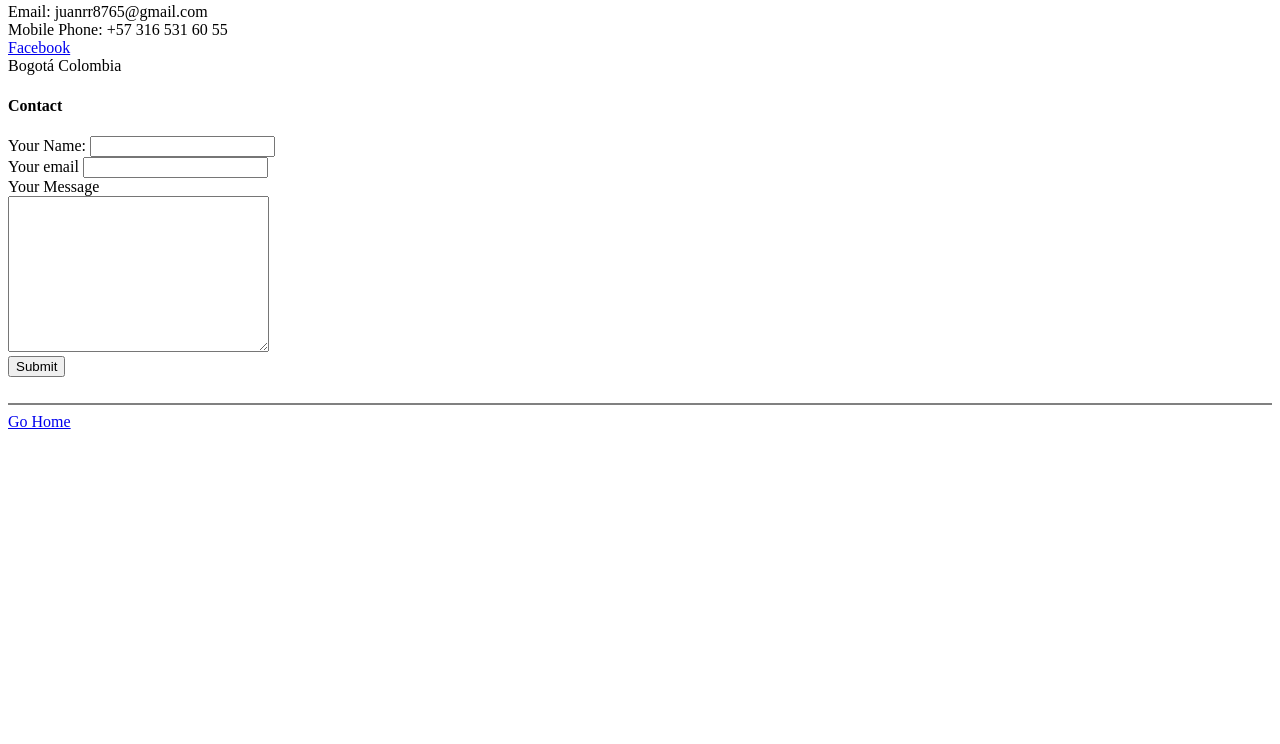
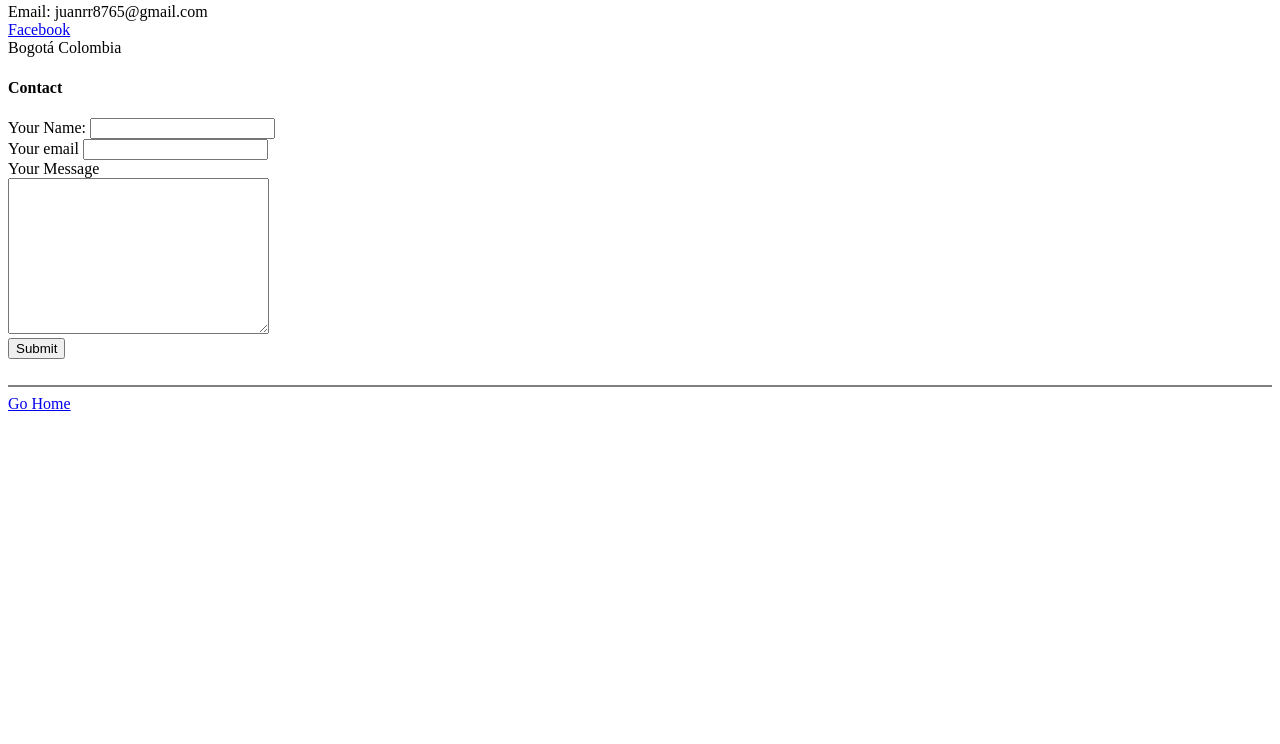
Before and after one commit to juanrr8765/CV, a plain HTML site: page contact.html in a window 1280 px wide. Shown: the part 56-800 px from the top of the page. Drawn offline with Linux system fonts and the light colour scheme.

Commit message:
Update contact.html

```diff
--- a/contact.html
+++ b/contact.html
@@ -7,8 +7,6 @@
   <body>
     <h3>Contact Me</h3>
     <p>Email: <mai>juanrr8765@gmail.com</mai>
-      <br>
-      Mobile Phone: +57 316 531 60 55
       <br>
       <a href="https://www.facebook.com/juanantonio.rodriguezrubio.14">Facebook</a>
       <br>
```
